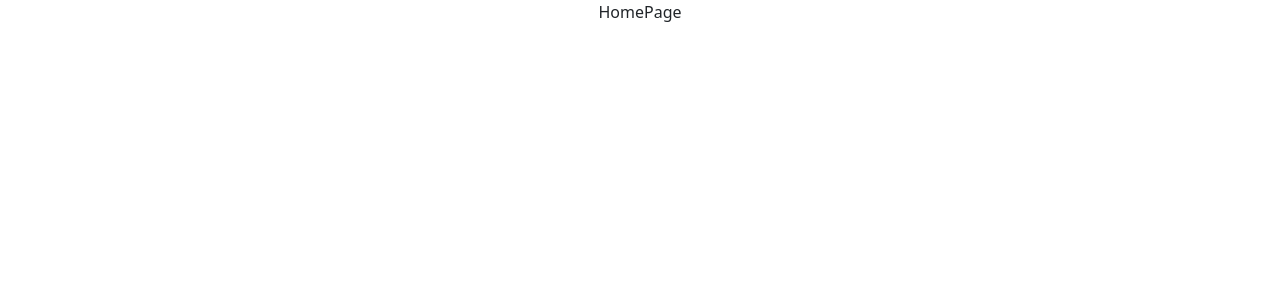
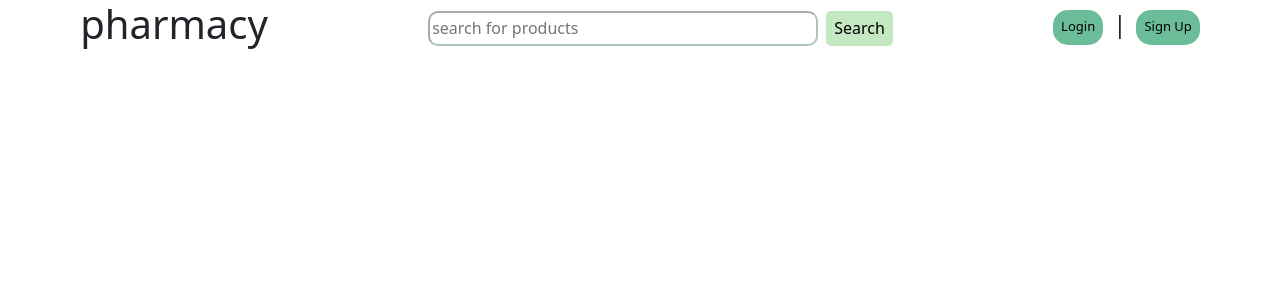
Before and after one commit to charanjose16/pharmacy, a React (Create React App) app: page /home in a window 1280 px wide. Shown: the top 300 px of the page. Built offline with nearby package versions, Linux system fonts and the light colour scheme.

Commit message:
nav complete

```diff
--- /dev/null
+++ b/src/Pages/HomePage.css
@@ -0,0 +1,48 @@
+.nav{
+display: flex;
+flex-direction: row;
+justify-content: center;
+align-items: center;
+justify-content: space-between;
+justify-content: space-around;
+}
+.nav-item{
+    display: flex;
+}
+.nav-item.right{
+    display: flex;
+    flex-direction: row;
+    gap: 10px;
+}
+.nav-item.search{
+    gap: 8px;
+}
+.home-search{
+    border-radius: 10px;
+    width: 390px;
+    height: 35px;
+    border-color:#0b532f55;
+}
+.home-search-button{
+    background-color:#C4E8C2 ;
+    border-color: #c4e8c200;
+    border-radius: 5px;
+    transition: transform .1s;
+}
+.home-logsign{
+    height: 35px;
+    border-radius: 15px;
+    background-color: #6BBD99;
+    border-color: #6bbd9900;
+    font-size: small;
+    font-weight: 500;
+    transition: transform .1s;
+}
+.home-search-button:hover{
+    box-shadow: 0px 0px 20px #b8f5b5;
+    transform: scale(1.1);
+}
+.home-logsign:hover{
+    box-shadow: 0px 0px 20px #6BBD99;
+    transform: scale(1.1);
+}
--- a/src/Pages/HomePage.js
+++ b/src/Pages/HomePage.js
@@ -1,8 +1,26 @@
 import React from 'react'
+import 'bootstrap/dist/css/bootstrap.css';
+import "./HomePage.css";
 
 const HomePage = () => {
   return (
-    <div>HomePage</div>
+    <div>
+    <div className='nav'>
+
+        <div className='nav-item' ><h1>pharmacy</h1>
+        </div>
+
+        <div className='nav-item search'><input  className="home-search" placeholder='search for products'></input>
+        <button type="submit" className='home-search-button'>Search</button>
+        </div>
+
+        <div className='nav-item right'>
+        <button className='home-logsign'>Login</button><h4>|</h4>
+        <button className='home-logsign'>Sign Up</button>
+        </div>
+
+    </div>
+    </div>
   )
 }
 
--- a/src/Pages/Login.css
+++ b/src/Pages/Login.css
@@ -33,7 +33,7 @@
     padding-left: 20px;
 
 }
-input::placeholder {
+.log-inp::placeholder {
     font-size: larger;
 }
 @media (max-width:600px){
@@ -45,7 +45,7 @@ input::placeholder {
         margin-left:18%;
         font-size: small;
     }
-    input::placeholder{
+    .log-inp::placeholder{
           font-size: small;
     }
     .hr-login{
--- a/src/Pages/Login.js
+++ b/src/Pages/Login.js
@@ -3,6 +3,7 @@ import "./Login.css"
 import { signInWithEmailAndPassword } from 'firebase/auth';
 import {auth} from '../firebase-config';
 import { useNavigate } from 'react-router-dom';
+import 'bootstrap/dist/css/bootstrap.css';
 
 
 
--- a/src/index.js
+++ b/src/index.js
@@ -3,7 +3,7 @@ import ReactDOM from 'react-dom/client';
 import { BrowserRouter} from 'react-router-dom';
 import './index.css';
 import App from './App';
-import 'bootstrap/dist/css/bootstrap.css';
+
 
 
 
```
